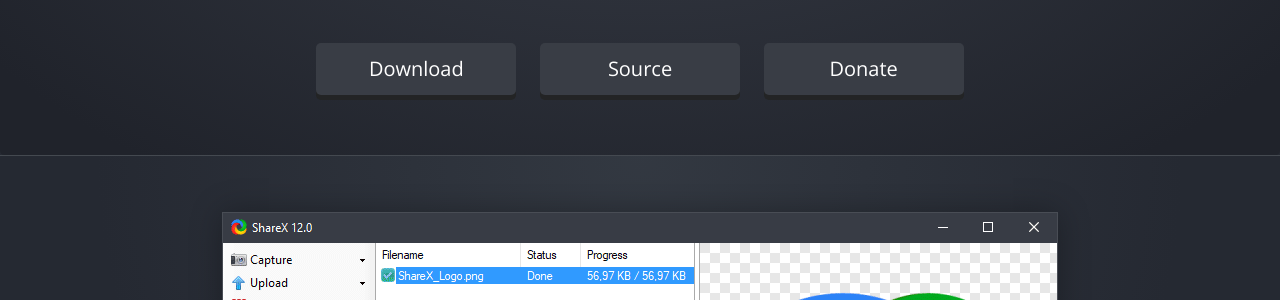
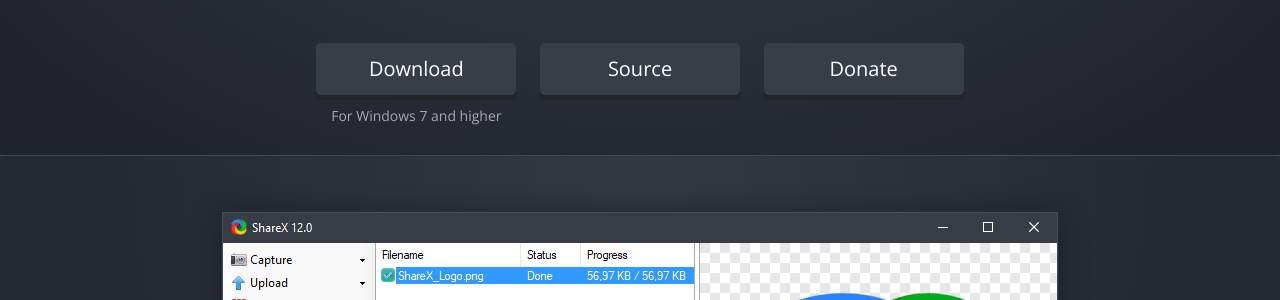
Before and after one commit to ShareX/sharex.github.io, a Jekyll site: the page built from index.html, in a window 1280 px wide. Shown: the part 310-610 px from the top of the page. Built offline with Jekyll 4.4.1, drawn with Linux system fonts in a browser that asks for light colours; nearby versions of some CDN libraries; comment, search, counter and statistics services are not loaded.

Commit message:
Added "For Windows 7 and higher" text under download button

```diff
--- a/css/main.scss
+++ b/css/main.scss
@@ -240,6 +240,33 @@
         text-shadow: 0px 1px 1px rgba(0, 0, 0, 0.5);
         font-size: 34px;
         margin: 0px;
+    }
+}
+
+#download-btn-container div {
+    color: rgba(255, 255, 255, 0.6);
+}
+
+@media (max-width: 767.98px) {
+    #download-btn-container div {
+        margin-top: 10px;
+    }
+}
+
+@media (min-width: 768px) {
+    #download-btn-container {
+        display: inline-block;
+
+        div {
+            position: relative;
+
+            span {
+                position: absolute;
+                width: 100%;
+                top: 10px;
+                left: 0px;
+            }
+        }
     }
 }
 
--- a/index.html
+++ b/index.html
@@ -7,7 +7,10 @@
         <h1>{{ site.name }}</h1>
         <p>Screen capture, file sharing and productivity tool</p>
         <div>
-            <a class="btn sharex-download" role="button" data-toggle="tooltip" data-placement="bottom" title="" href="{{ site.github }}/releases/latest">Download</a>
+            <div id="download-btn-container">
+                <a class="btn sharex-download" role="button" data-toggle="tooltip" data-placement="bottom" title="" href="{{ site.github }}/releases/latest">Download</a>
+                <div><span>For Windows 7 and higher</span></div>
+            </div>
             <a class="btn" role="button" href="{{ site.github }}">Source</a>
             <a class="btn" role="button" href="{{ site.url }}/donate/">Donate</a>
         </div>
```
